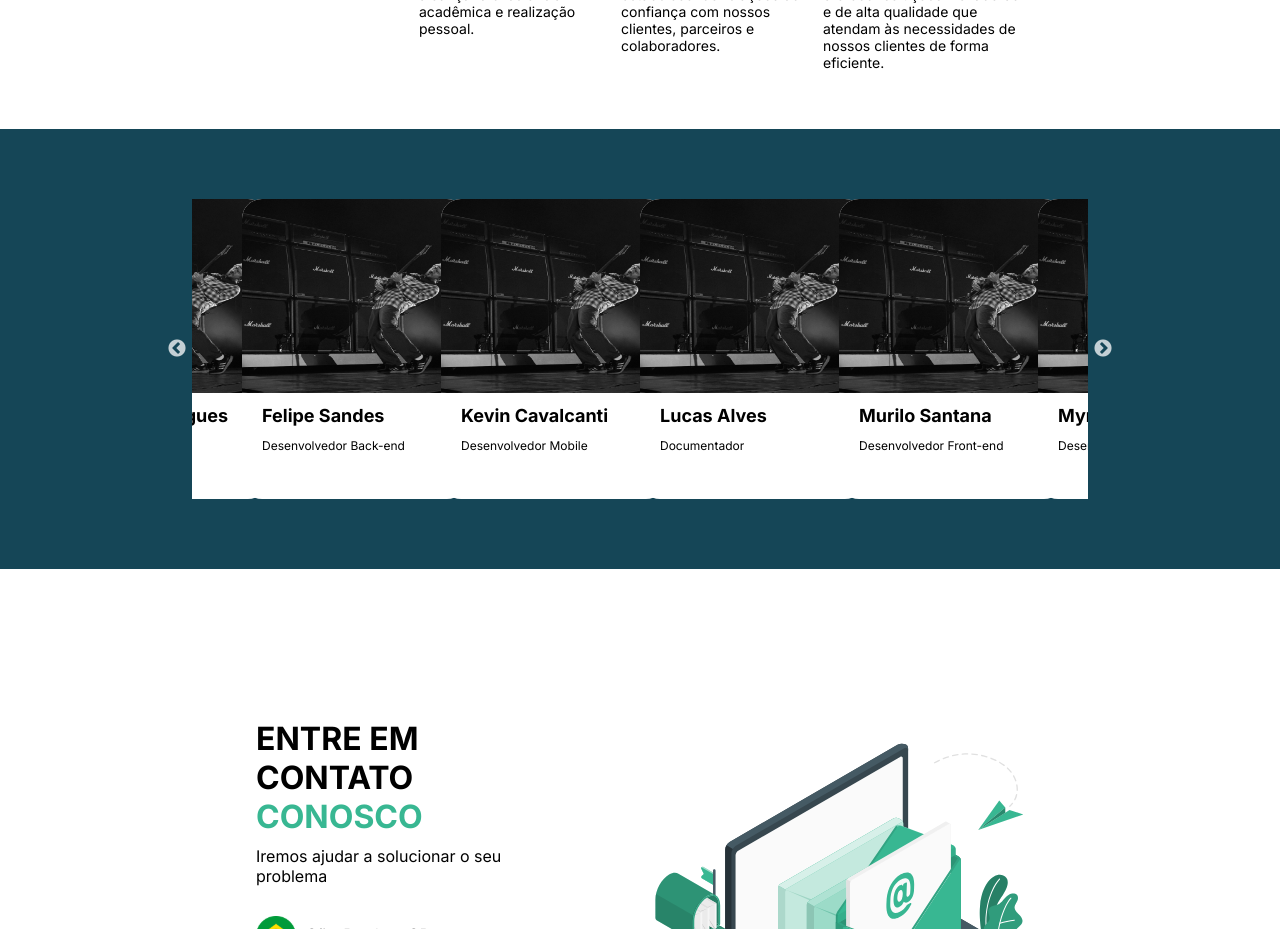
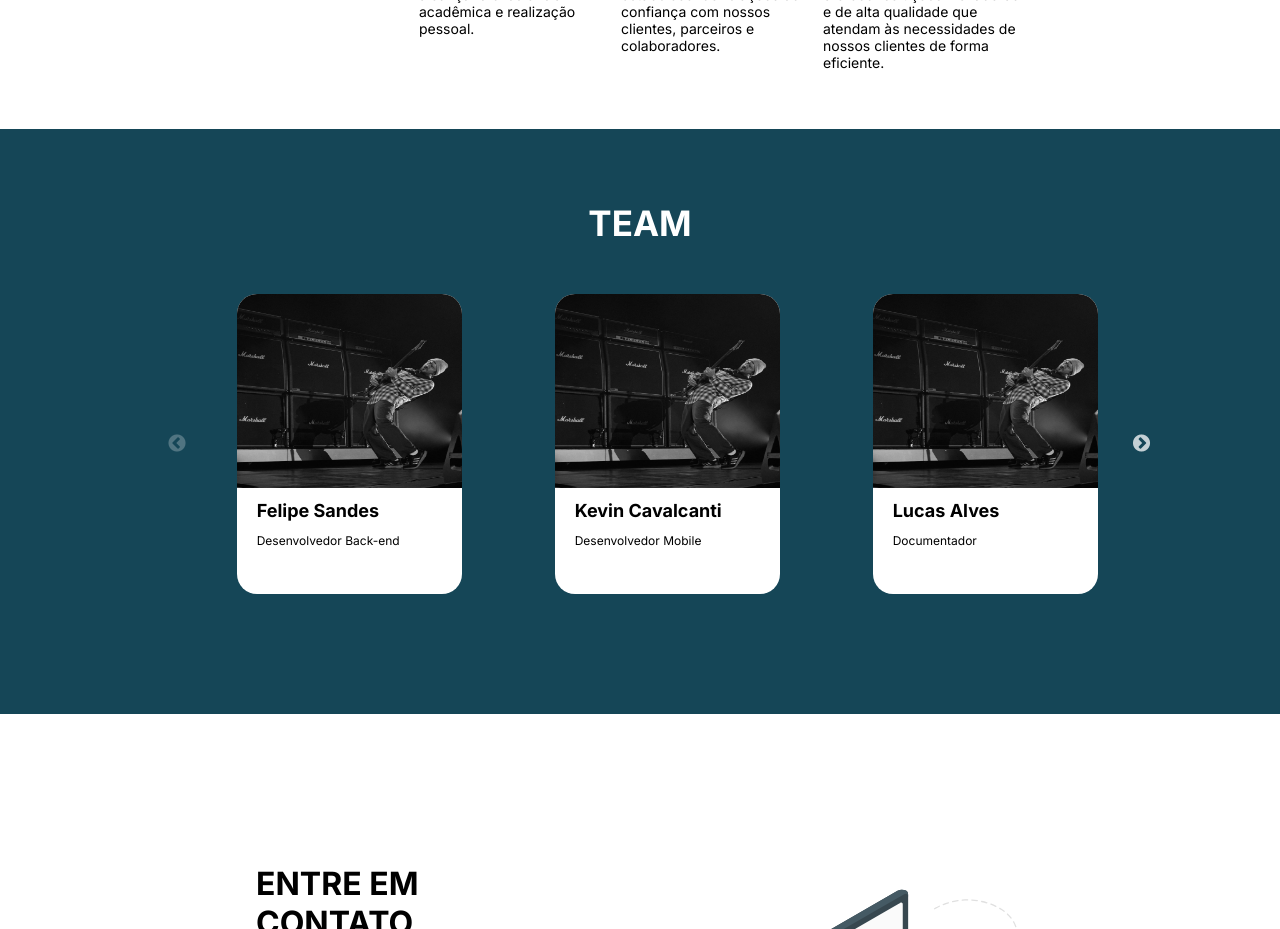
Before and after one commit to OnCapy-Studio/OnCapy-Studio, a React (Create React App) app: page / in a window 1280 px wide. Shown: the part 1380-2309 px from the top of the page. Built offline with nearby package versions, Linux system fonts and the light colour scheme.

Commit message:
Slider - Done

```diff
--- a/src/components/TeamCard/style.css
+++ b/src/components/TeamCard/style.css
@@ -3,7 +3,9 @@
     height: 300px;
     background-color: white;
     border-radius: 20px;
+    margin-left: 15%;
 }
+
 
 .team-card-container img{
     width: 225px;
@@ -19,4 +21,5 @@
 .team-card-container p{
     font-size: 12px;
     margin-left: 20px;
+
 }
--- a/src/components/team/index.tsx
+++ b/src/components/team/index.tsx
@@ -7,13 +7,36 @@ import Slider from "react-slick";
 function Team(){
 
     const settings = {
-        dots: false,
-      infinite: true,
+      dots: false,
+      infinite: false,
       speed: 500,
       slidesToShow: 4,
       slidesToScroll: 4,
-      centerMode: true,
-      initialSlide: 2,
+      centerMode: false,
+      initialSlide: 0,
+      responsive: [
+        {
+          breakpoint: 1400,
+          settings: {
+            slidesToShow: 3,
+            slidesToScroll: 3
+          }
+        },
+        {
+          breakpoint: 1100,
+          settings: {
+            slidesToShow: 2,
+            slidesToScroll: 2
+          }
+        },
+        {
+          breakpoint: 700,
+          settings: {
+            slidesToShow: 1,
+            slidesToScroll: 1
+          }
+        }
+      ]
       };
 
 
@@ -21,13 +44,14 @@ function Team(){
         <>
 
         <div className='team-container' id='team'>
+          <h1 className='team-title'>TEAM</h1>
             <div className='team-carousel'>
             <Slider {...settings}>
                 <TeamCard name={'Felipe Sandes'} func={'Desenvolvedor Back-end'} img={John}></TeamCard>
                 <TeamCard name={'Kevin Cavalcanti'} func={'Desenvolvedor Mobile'} img={John}></TeamCard>
                 <TeamCard name={'Lucas Alves'} func={'Documentador'} img={John}></TeamCard>
                 <TeamCard name={'Murilo Santana'} func={'Desenvolvedor Front-end'} img={John}></TeamCard>
-                <TeamCard name={'Myrella Uchoa'} func={'Desenvolvedor Mobile'} img={John}></TeamCard>
+                <TeamCard name={'Myrella Uchoa'} func={'Desenvolvedora Mobile'} img={John}></TeamCard>
                 <TeamCard name={'Vinicius Rodrigues'} func={'Product Owner'} img={John}></TeamCard>
 
             </Slider>
--- a/src/components/team/style.css
+++ b/src/components/team/style.css
@@ -1,18 +1,41 @@
-.team-container{
-    background-color:  #154657;
-
+.team-container {
+  background-color: #154657;
+  padding: 50px 0px 120px 0px;
 }
 
-.team-carousel{
-    margin: 0px 15% 0px 15%;
-    padding: 70px 0px 70px 0px;
+.team-title{
+    color: white;
+    text-align: center;
+    font-size: 35px;
+    font-weight: 700;
+    margin-bottom: 50px;
+}
+
+.team-carousel {
+  margin: 0px 12% 0px 15%;
+
+  cursor: grab;
+}
+
+.slick-slide > div {
+  margin: 0 10px;
+}
+.slick-list {
+  margin: 0 -10px;
 }
 
 
 
+@media (max-width: 800px) {
+  .team-carousel {
+    margin: 0px 10% 0px 10%;
+  }
 
-@media (max-width: 800px){
-    .team-carousel{
-        margin: 0px 10% 0px 10%;
-    }
+  .team-container {
+    padding: 50px 0px 100px 0px;
+  }
+
+  .team-title{
+    font-size: 24px;
+  }
 }
```
